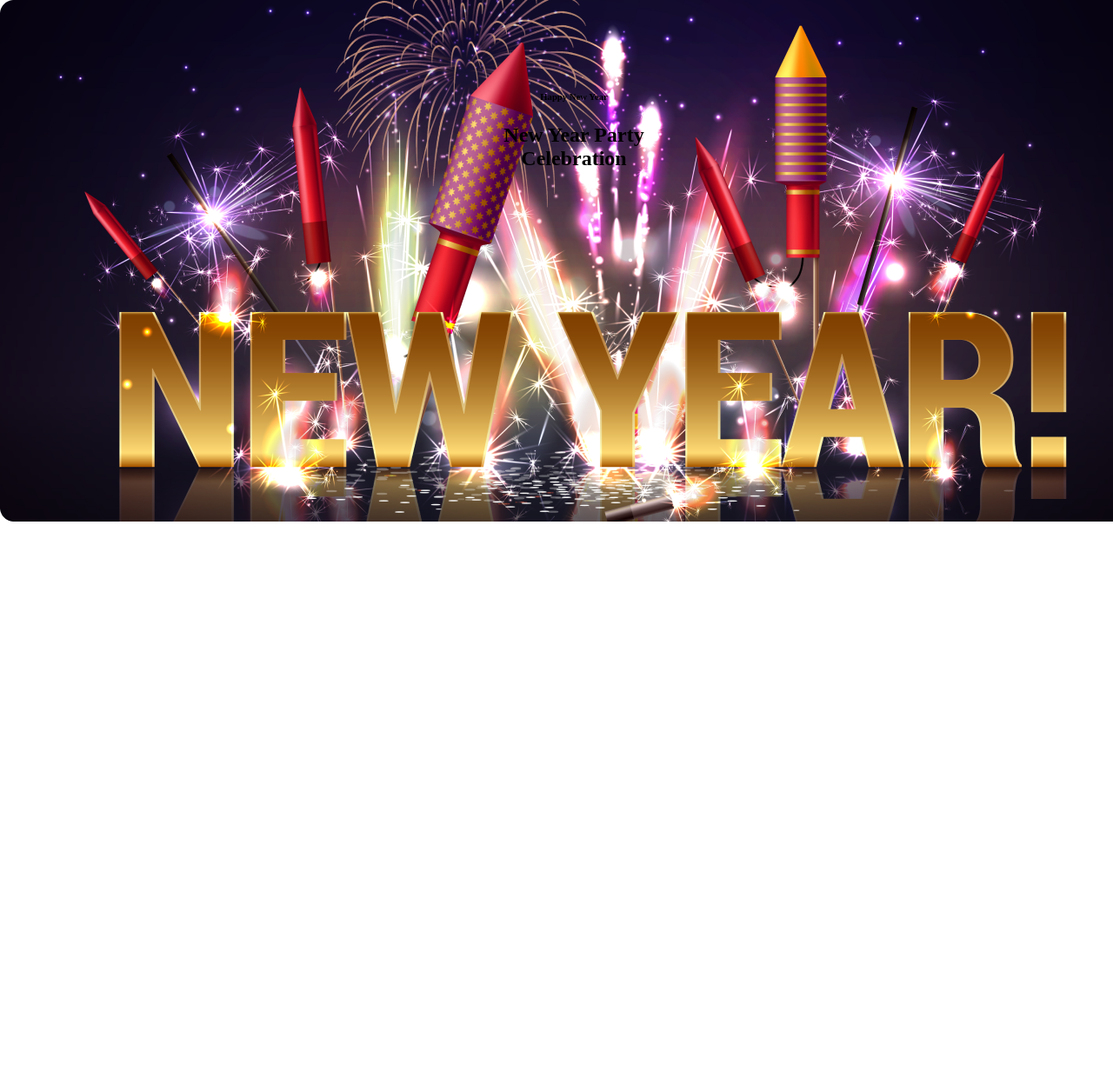
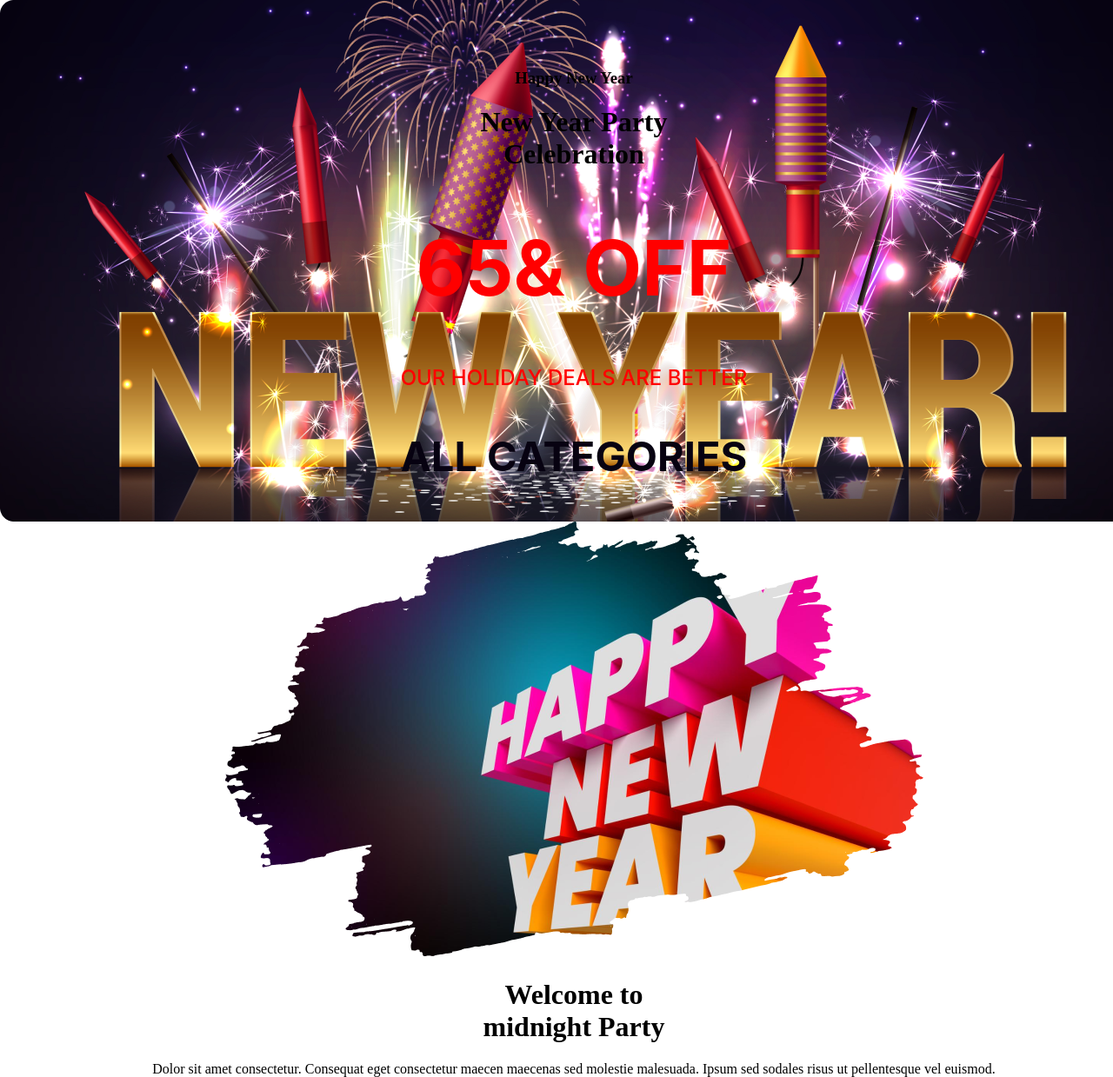
Before and after one commit to Emon4e/my-fast-job, a plain HTML site: page index.html in a window 1280 px wide. Shown: the top 1239 px of the page at 87% size. Before the commit the page ends 800 px from the top, so only its background shows below. Drawn offline with Linux system fonts and the light colour scheme.

Commit message:
second commit

```diff
--- a/index.html
+++ b/index.html
@@ -11,14 +11,43 @@
 
 </head>
 <body class="body">
-    <header>
+    <head>
 <div class="Happy">
-    <h6 class="font"> Happy New Year</h6>
- <h2> New Year Party <br>Celebration</h2>
+    <h3 class="font"> Happy New Year</h3>
+<h1>New Year Party <br>Celebration</h1>
+
 
 
 </div>
-    </header>
+</header>
+        <header>
+        </header>
+        <div class="containeer">
+
+            <div class="banner_text">
+                <h1 id="head">65& OFF </h1>
+                <p id="paragraph"> OUR HOLIDAY DEALS ARE BETTER </p>
+                <H3 id="heder">ALL CATEGORIES </H3>
+            <div>
+                <img src="image/New Year Photo.png" alt="">
+</div>
+            </div>
+</header>
+
+<header>
+    <div class="containeer">
+        <div class="containeer-text">
+            <h1> Welcome to <br>midnight Party</h1>
+            <p>Dolor sit amet consectetur. Consequat eget consectetur maecen maecenas sed molestie malesuada. Ipsum sed sodales risus ut pellentesque vel euismod. </p>
+
+        </div>
+
+
+
+</header>
+
+
+
 
     <main>
 
--- a/styles/index.css
+++ b/styles/index.css
@@ -7,13 +7,14 @@ body{
     background-repeat: no-repeat;
     width: 1320px;
     height: 600px;
-    flex-shrink: 16px;
+    flex-shrink: 0;
     border-radius: 16px;
+
 }
 .happy{
-    background: linear-gradient(180deg, #070211 0&, rgba(7, 2, 17, 0.00) 100&););
+    background: linear-gradient(180deg, #070211 0&, , rgba(7, 2, 17, 0.00) 100&););
 }
-.happy h6{
+.happy h3{
     padding-top: 140px;
     color: #FFF;
     text-align: center;
@@ -21,11 +22,11 @@ font-family: Merriweather;
 font-size: 32px;
 font-style: normal;
 font-weight: 400;
-line-height: normal;
+line-height: 95px; /* 131.944% */
 }
-.happy h2{
+.happy h1{
 
-    color: #FFF;
+    color: #FFFFFF
 text-align: center;
 font-family: Merriweather;
 font-size: 72px;
@@ -34,5 +35,39 @@ font-weight: 900;
 
 }
 .font{
-    padding-top: 80px;
+    padding-top: 60px;
 }
+/*banner style*/
+.container{
+    margin-top: 240px;
+    width: 1600px;
+    height: 7335px;
+    background: #FFF;
+}
+#head{
+    color: #F00;
+    text-align: center;
+    font-family: Inter;
+    font-size: 88px;
+    font-style: normal;
+    font-weight: 700;
+    line-height: normal;
+}
+#paragraph{
+    color: #F00;
+    text-align: center;
+    font-size: 24px;
+    font-family: Inter;
+    font-style: normal;
+    font-weight: 500;
+    line-height: normal;
+}
+#heder{
+    color: #070211;
+    text-align: center;
+    font-size: 47px;
+    font-family: Inter;
+    font-style: normal;
+    font-weight: 700;
+    line-height: normal;
+}
```
